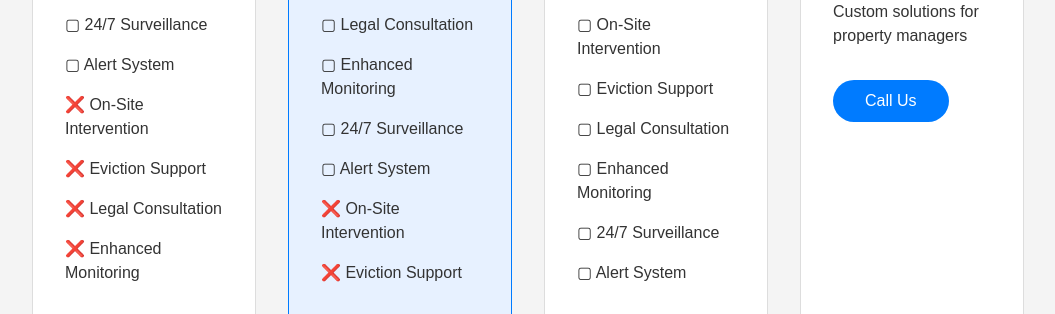
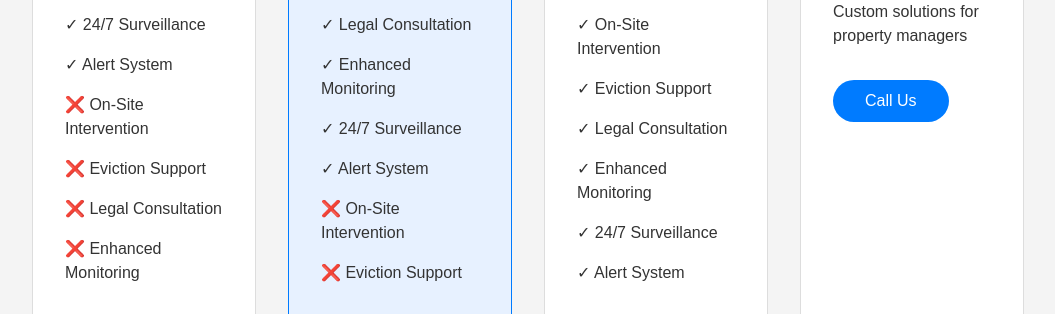
Before and after one commit to FootGround/blocksquat, a plain HTML site: page pricing.html in a window 1280 px wide. Shown: the part 443-757 px from the top of the page, without its empty margins (112-1167 px from the left). Drawn offline with Linux system fonts and the light colour scheme.

Commit message:
Update pricing.html checkboz

```diff
--- a/pricing.html
+++ b/pricing.html
@@ -146,8 +146,8 @@
             <div class="plan">
                 <h2 class="plan-title">Basic</h2>
                 <p class="plan-price">$49/mo</p>
-                <p class="plan-feature">&#x25a2;   24/7 Surveillance</p>
-                <p class="plan-feature">&#x25a2;   Alert System</p>
+                <p class="plan-feature">&#10003;   24/7 Surveillance</p>
+                <p class="plan-feature">&#10003;   Alert System</p>
                 <p class="plan-feature">&#10060;   On-Site Intervention</p>
                 <p class="plan-feature">&#10060;   Eviction Support</p>
                 <p class="plan-feature">&#10060;   Legal Consultation</p>
@@ -159,10 +159,10 @@
             <div class="plan highlight">
                 <h2 class="plan-title">Standard</h2>
                 <p class="plan-price">$99/mo</p>
-                <p class="plan-feature">&#x25a2;   Legal Consultation</p>
-                <p class="plan-feature">&#x25a2;   Enhanced Monitoring</p>
-                <p class="plan-feature">&#x25a2;   24/7 Surveillance</p>
-                <p class="plan-feature">&#x25a2;   Alert System</p>
+                <p class="plan-feature">&#10003;   Legal Consultation</p>
+                <p class="plan-feature">&#10003;   Enhanced Monitoring</p>
+                <p class="plan-feature">&#10003;   24/7 Surveillance</p>
+                <p class="plan-feature">&#10003;   Alert System</p>
                 <p class="plan-feature">&#10060;   On-Site Intervention</p>
                 <p class="plan-feature">&#10060;   Eviction Support</p>
                 <a href="#" class="plan-action">Choose Standard</a>
@@ -172,12 +172,12 @@
             <div class="plan">
                 <h2 class="plan-title">Premium</h2>
                 <p class="plan-price">$299/mo</p>
-                <p class="plan-feature">&#x25a2;   On-Site Intervention</p>
-                <p class="plan-feature">&#x25a2;   Eviction Support</p>
-                <p class="plan-feature">&#x25a2;   Legal Consultation</p>
-                <p class="plan-feature">&#x25a2;   Enhanced Monitoring</p>
-                <p class="plan-feature">&#x25a2;   24/7 Surveillance</p>
-                <p class="plan-feature">&#x25a2;   Alert System</p>
+                <p class="plan-feature">&#10003;   On-Site Intervention</p>
+                <p class="plan-feature">&#10003;   Eviction Support</p>
+                <p class="plan-feature">&#10003;   Legal Consultation</p>
+                <p class="plan-feature">&#10003;   Enhanced Monitoring</p>
+                <p class="plan-feature">&#10003;   24/7 Surveillance</p>
+                <p class="plan-feature">&#10003;   Alert System</p>
                 <a href="#" class="plan-action">Choose Premium</a>
             </div>
 
```
